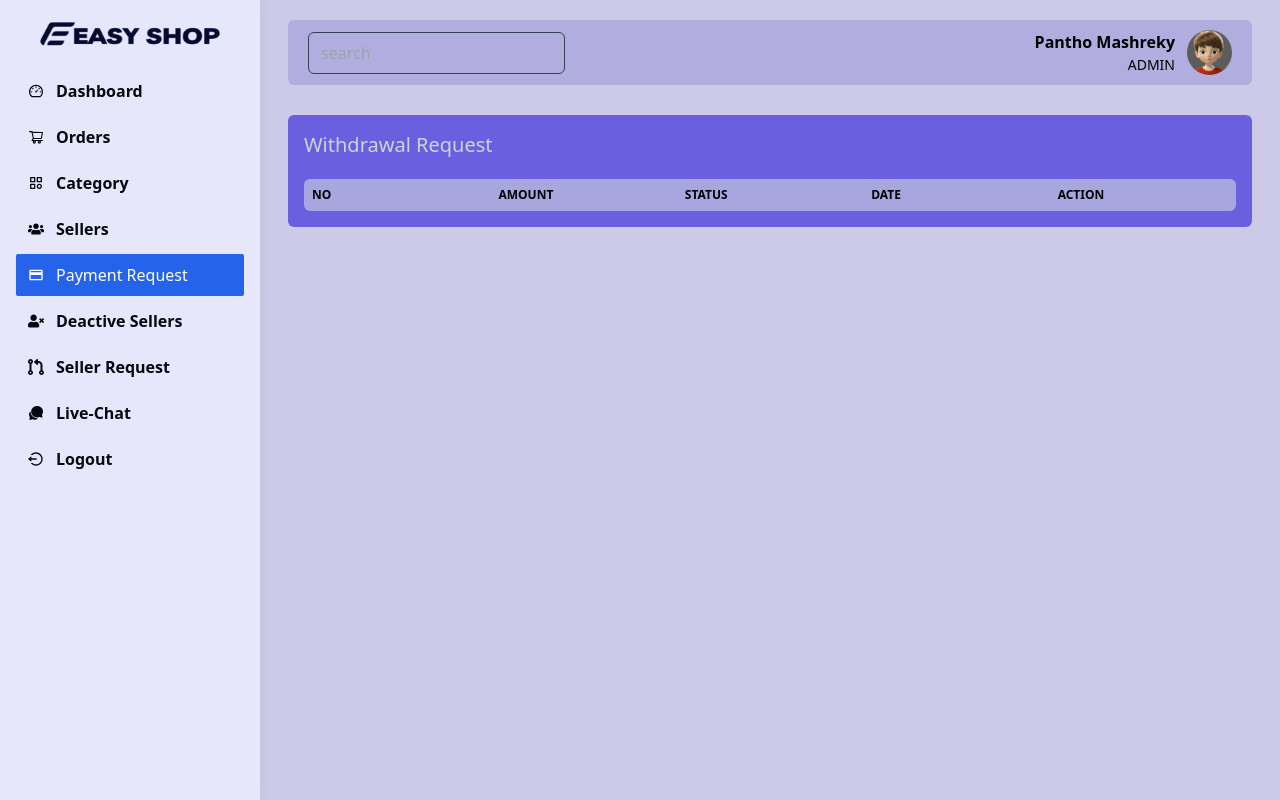
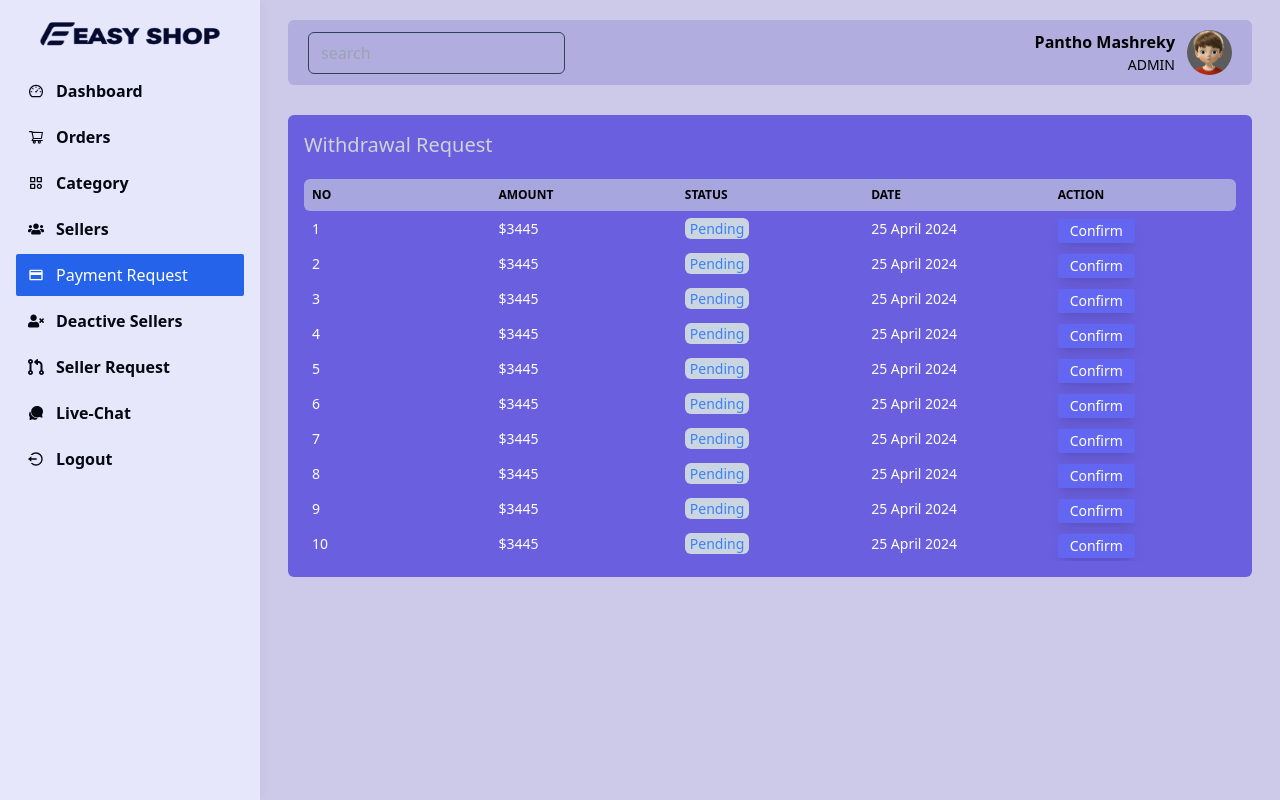
Before and after one commit to pantho0/multi-vendor-ecommerce, a React (Create React App) app in the folder dashboard/: page /admin/dashboard/payment-request in a window 1280 px wide. Built offline with nearby package versions, Linux system fonts and the light colour scheme.

Commit message:
table applied with react window

```diff
--- a/dashboard/src/views/admin/PaymentRequest.jsx
+++ b/dashboard/src/views/admin/PaymentRequest.jsx
@@ -1,32 +1,75 @@
-import {FixedSizeList as List} from "react-window"
+import { forwardRef } from "react";
+import { FixedSizeList as List } from "react-window";
+
+const handleOnWheel = ({deltaY})=>{
+    console.log(deltaY)
+}
+
+const outterElemenType = forwardRef((props, ref)=>(
+    <div ref={ref} onWheel={handleOnWheel} {...props} />
+))
+
+
 const PaymentRequest = () => {
+
+    const array = [1,2,3,4,5,6,7,8,9,10]
+
+    const Row = ({index, style}) =>{
+        return (
+            <div style={style} className="flex text-sm text-white font-medium">
+                <div className="w-[25%] p-2 whitespace-nowrap">
+                    {index+1}
+                </div>
+                <div className="w-[25%] p-2 whitespace-nowrap">
+                    $3445
+                </div>
+                <div className="w-[25%] p-2 whitespace-nowrap">
+                    <span className="py-[1px] px-[5px] bg-slate-300 text-blue-500 rounded-md text-sm">
+                        Pending
+                    </span>
+                </div>
+                <div className="w-[25%] p-2 whitespace-nowrap">
+                    25 April 2024
+                </div>
+                <div className="w-[25%] p-2 whitespace-nowrap">
+                    <button className="bg-indigo-500 shadow-lg hover:shadow-indigo-500/50 px-3 py-[2px] cursor-pointer text-white text-sm rounded-sm">Confirm</button>
+                </div>
+            </div>
+        )
+    }
+
   return (
     <div className="px-2 lg:px-7 pt-5">
       <div className="w-full p-4 bg-[#6A5FDF] rounded-md">
-                <h2 className="text-xl font-medium pb-5 text-[#d0d2d6]">Withdrawal Request</h2>
+        <h2 className="text-xl font-medium pb-5 text-[#d0d2d6]">
+          Withdrawal Request
+        </h2>
 
         <div className="w-full">
           <div className="w-full overflow-x-auto">
             <div className="flex bg-[#A7A6DF] uppercase text-xs font-bold min-w-[340px] rounded-md">
-                                <div className="w-[25%] p-2">
-                                    no
+              <div className="w-[25%] p-2">no</div>
+              <div className="w-[25%] p-2">amount</div>
+              <div className="w-[25%] p-2">status</div>
+              <div className="w-[25%] p-2">date</div>
+              <div className="w-[25%] p-2">action</div>
             </div>
-                                <div className="w-[25%] p-2">
-                                    amount
-                                </div>
-                                <div className="w-[25%] p-2">
-                                    status
-                                </div>
-                                <div className="w-[25%] p-2">
-                                    date
-                                </div>
-                                <div className="w-[25%] p-2">
-                                    action
+            {
+                <List
+                style={{minWidth : '340px'}}
+                className="List"
+                height={350}
+                itemCount={10}
+                itemSize={35}
+                outerElementType={outterElemenType}
+                >
+
+                {Row}
+
+                </List>
+            }
           </div>
         </div>
-                        </div>
-                </div>
-
       </div>
     </div>
   );
```
Lines whose indentation alone changed are shown as unchanged.
